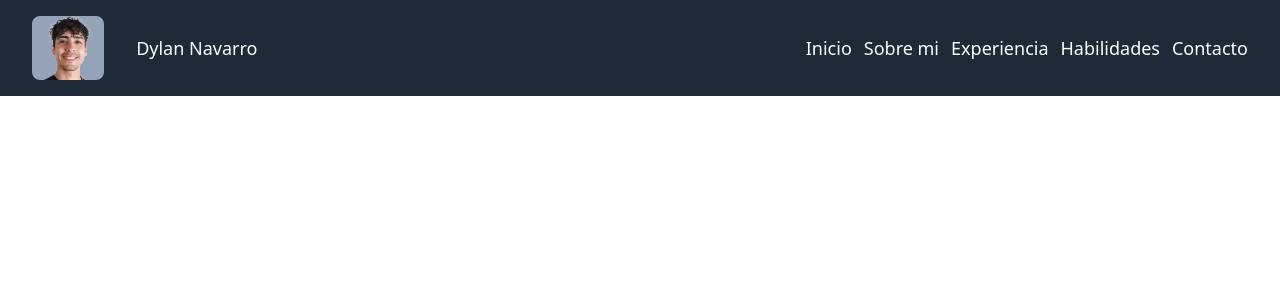
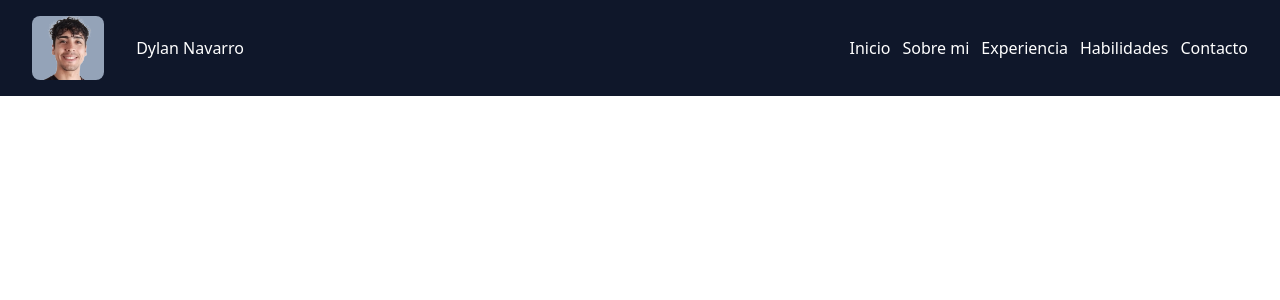
Before and after one commit to DylanNavarro97/portfolio, a React (Vite) app: page / in a window 1280 px wide. Shown: the top 300 px of the page. Built offline with nearby package versions, Linux system fonts and the light colour scheme.

Commit message:
transicion agregada

```diff
--- a/index.html
+++ b/index.html
@@ -1,5 +1,5 @@
 <!doctype html>
-<html lang="en">
+<html lang="es">
   <head>
     <meta charset="UTF-8" />
     <link rel="icon" type="image/svg+xml" href="./public/icon1.svg" />
--- a/src/components/common/Header.jsx
+++ b/src/components/common/Header.jsx
@@ -1,16 +1,15 @@
-import './header.css'
+import "./header.css";
 import { useState } from "react";
 import navLogo from "../../assets/icon.png";
-import toggleIcon from "../../assets/list.svg";
 
 const Header = () => {
   const [isOpen, setisOpen] = useState(false);
 
-  window.addEventListener('resize', () => {
-    if (window.innerWidth > 768 && isOpen === true){
-        setisOpen(!isOpen)
+  window.addEventListener("resize", () => {
+    if (window.innerWidth > 768 && isOpen === true) {
+      setisOpen(!isOpen);
     }
-  })
+  });
 
   const toggleNavbar = () => {
     setisOpen(!isOpen);
@@ -34,9 +33,51 @@ const Header = () => {
     );
   };
 
+  const navLinks = () => {
+    return (
+      <>
+        <a
+          href="#"
+          onClick={toggleNavbar}
+          className="hover:text-fuchsia-500 transition duration-200 ease-in-out"
+        >
+          Inicio
+        </a>
+        <a
+          href="#"
+          onClick={toggleNavbar}
+          className="hover:text-fuchsia-500 transition duration-200 ease-in-out"
+        >
+          Sobre mi
+        </a>
+        <a
+          href="#"
+          onClick={toggleNavbar}
+          className="hover:text-fuchsia-500 transition duration-200 ease-in-out"
+        >
+          Experiencia
+        </a>
+        <a
+          href="#"
+          onClick={toggleNavbar}
+          className="hover:text-fuchsia-500 transition duration-200 ease-in-out"
+        >
+          Habilidades
+        </a>
+        <a
+          href="#"
+          onClick={toggleNavbar}
+          className="hover:text-fuchsia-500 transition duration-200 ease-in-out"
+        >
+          Contacto
+        </a>
+      </>
+    );
+  };
+
   return (
-    <header className="bg-gray-800 text-white text-lg">
-      <nav className=" flex justify-between px-8">
+    <header className="bg-slate-900 text-white">
+      <nav className=" flex justify-between px-8 brandNameContainer">
         <div className="flex items-center py-3 gap-8 h-24">
           <div className="rounded-lg bg-slate-400 px-3 brandImgContainer">
             <img src={navLogo} alt="foto de Dylan Navarro" className="h-16" />
@@ -45,11 +86,7 @@ const Header = () => {
         </div>
 
         <div className="hidden md:flex justify-between items-center gap-3">
-          <a href="#">Inicio</a>
-          <a href="#">Sobre mi</a>
-          <a href="#">Experiencia</a>
-          <a href="#">Habilidades</a>
-          <a href="#">Contacto</a>
+          {navLinks()}
         </div>
 
         <div className="md:hidden flex items-center">
@@ -57,15 +94,11 @@ const Header = () => {
         </div>
       </nav>
 
-      {isOpen && (
-        <div className="md:hidden flex flex-col items-center py-4">
-          <a href="#">Inicio</a>
-          <a href="#">Sobre mi</a>
-          <a href="#">Experiencia</a>
-          <a href="#">Habilidades</a>
-          <a href="#">Contacto</a>
+      <div className={`md:hidden navMenuMob ${isOpen ? "navMenuMobOpen" : "navMenuMobClosed"}`} >
+        <div className="flex flex-col items-center py-4 gap-3 border-t-2 border-t-gray-500">
+          {navLinks()}
         </div>
-      )}
+      </div>
     </header>
   );
 };
--- a/src/components/common/header.css
+++ b/src/components/common/header.css
@@ -1,3 +1,21 @@
+.brandNameContainer{
+    z-index: 20;
+ }
+
+.navMenuMob {
+    transition: all .4s ease-in-out;
+    max-height: 0;
+}
+
+.navMenuMobOpen {
+    max-height: 220px;
+}
+
+.navMenuMobClosed {
+    max-height: 0px;
+    overflow: hidden;
+}
+
 @media all and (max-width: 400px){
     .brandImgContainer{
         display: none;
--- a/src/index.css
+++ b/src/index.css
@@ -1,3 +1,8 @@
 @tailwind base;
 @tailwind components;
 @tailwind utilities;
+
+.dark{
+    background-color: #333;
+    color: #fff;
+}
--- a/tailwind.config.js
+++ b/tailwind.config.js
@@ -2,8 +2,6 @@
 module.exports = {
   darkMode: 'selector',
   content: ["./index.html", "./src/**/*.{js,jsx}"],
-  theme: {
-    extend: {},
-  },
+  darkMode: 'class',
   plugins: [],
 };
```
